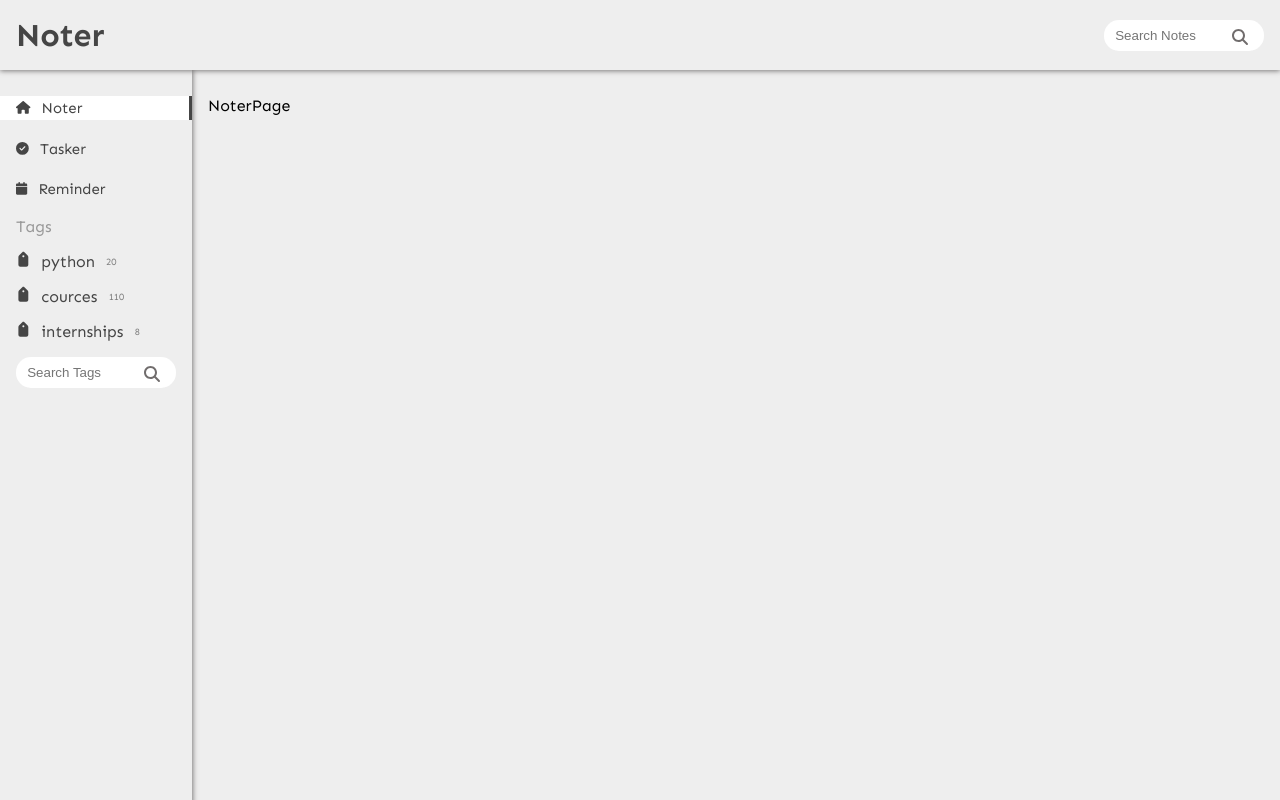
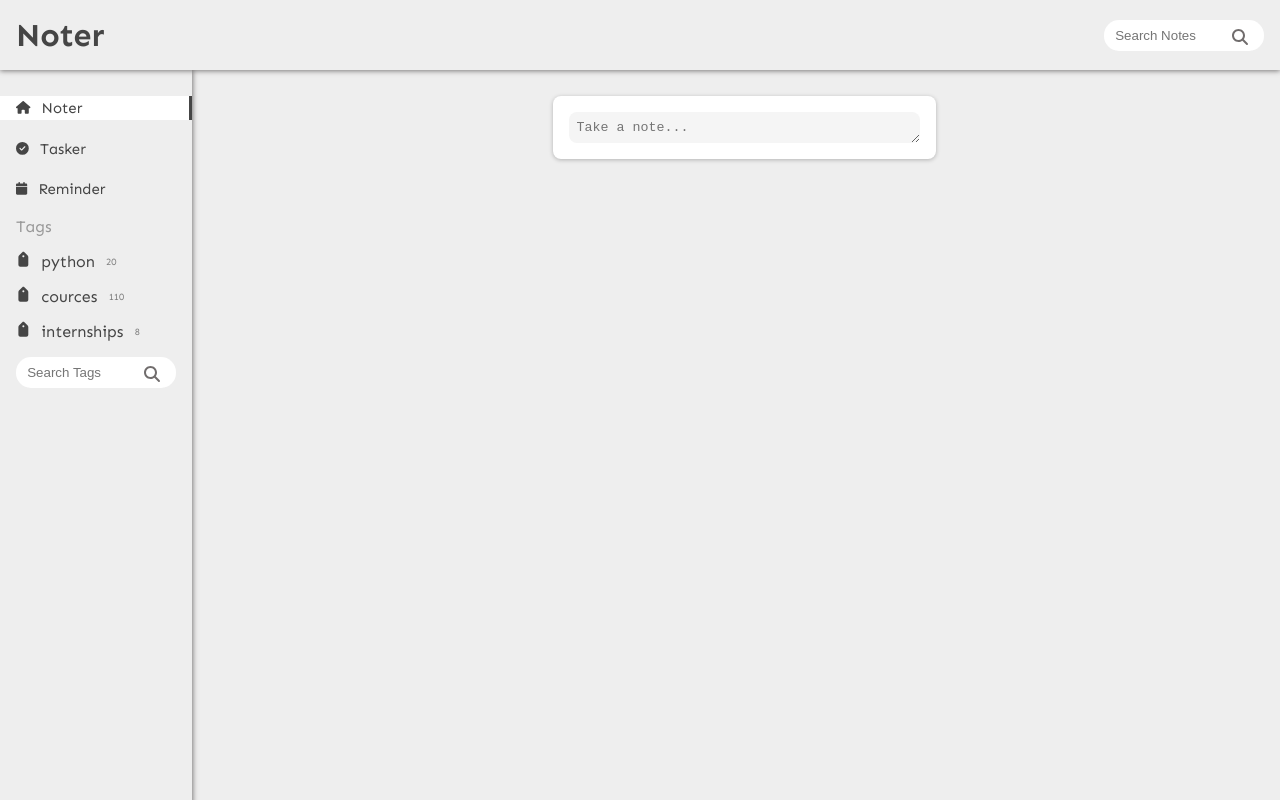
Before and after one commit to Hossam-elsheikh/noter-app, a React (Create React App) app: page / in a window 1280 px wide. Built offline with nearby package versions, Linux system fonts and the light colour scheme.

Commit message:
note form

```diff
--- a/src/Components/Main/SideBar.module.css
+++ b/src/Components/Main/SideBar.module.css
@@ -6,7 +6,7 @@
     height: 100vh;
     box-shadow: 1px 5px 5px 0 #7c7a7a;
     padding-top: 6rem;
-
+    min-width: 12rem;
 }
 
 .sidebar ul {
--- /dev/null
+++ b/src/Components/Noter/NoteForm.js
@@ -0,0 +1,20 @@
+import React, { useState } from 'react'
+import classes from './NoteForm.module.css'
+import { Form } from 'react-router-dom'
+const NoteForm = () => {
+    const [collapse, setcollapse] = useState(true)
+  return (
+    <div className={classes.form}>
+    <Form onSubmit={(e)=>{e.preventDefault();setcollapse(true)}}>
+        {!collapse && <input type='text' placeholder='Title'/>}
+        <textarea onFocus={()=>setcollapse(false)} placeholder='Take a note...' cols={collapse ? "40" : '5'} rows={collapse ? "1" : "10"}></textarea>
+       {!collapse &&  <div className={classes.btn}>
+        <input type='text' placeholder='Tag'/>
+        <button type='submit'>Save</button>
+        </div>}
+    </Form>
+    </div>
+  )
+}
+
+export default NoteForm
--- /dev/null
+++ b/src/Components/Noter/NoteForm.module.css
@@ -0,0 +1,36 @@
+
+.form form {
+    display: flex;
+    flex-direction: column;
+    justify-content: center;
+    background-color: white;
+    padding: 1rem;
+    gap: 1rem;
+    width: 100%;
+    box-shadow: 0 1px 4px 0 rgba(0,0,0,25%);
+    border-radius: .5rem;
+}
+
+.form input, .form textarea {
+    padding: .5rem;
+    border: none;
+    background-color: #F5F5F5;
+    border-radius: .5rem;
+}
+.form input:focus, .form textarea:focus {
+    outline: none;
+}
+.btn {
+    display: flex;
+    align-items: center;
+    gap: 1rem;
+
+}
+.btn button{
+    border: none;
+    padding: .5rem .6rem;
+    background-color: #75EB81;
+    border-radius: .5rem;
+    color: white;
+    cursor: pointer;
+}
--- /dev/null
+++ b/src/Components/Noter/Notes.js
@@ -0,0 +1,12 @@
+import React from 'react'
+import NoteForm from './NoteForm'
+import classes from './Notes.module.css'
+const Notes = () => {
+  return (
+    <div className={classes.cont}>
+        <NoteForm/>
+    </div>
+  )
+}
+
+export default Notes
--- /dev/null
+++ b/src/Components/Noter/Notes.module.css
@@ -0,0 +1,5 @@
+.cont{
+    display: flex;
+    justify-content: center;
+    width: 100%;
+}
--- a/src/pages/Main.module.css
+++ b/src/pages/Main.module.css
@@ -10,4 +10,5 @@
 }
 .outlet {
     padding-top: 6rem;
+    width: 100%;
 }
--- a/src/pages/NoterPage.js
+++ b/src/pages/NoterPage.js
@@ -1,8 +1,11 @@
 import React from 'react'
+import Notes from '../Components/Noter/Notes'
 
 const NoterPage = () => {
   return (
-    <div>NoterPage</div>
+    <div>
+      <Notes/>
+    </div>
   )
 }
 
```
Also changed, not shown: src/Components/Main/Main.js (deleted, +0 -9 lines).
